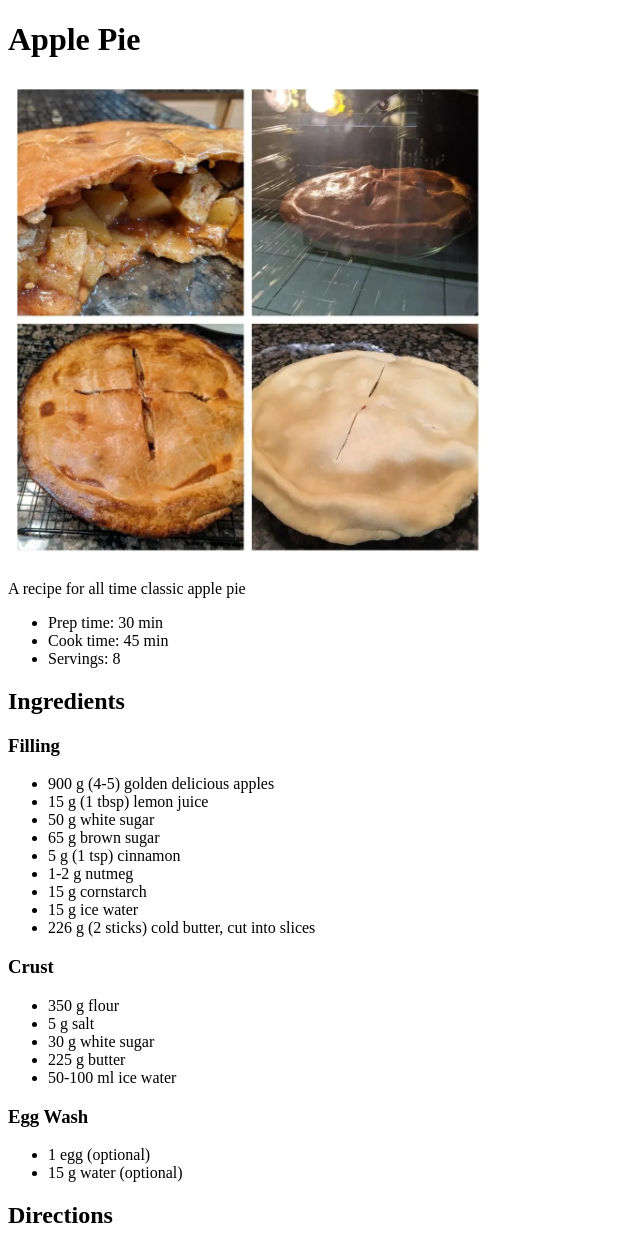
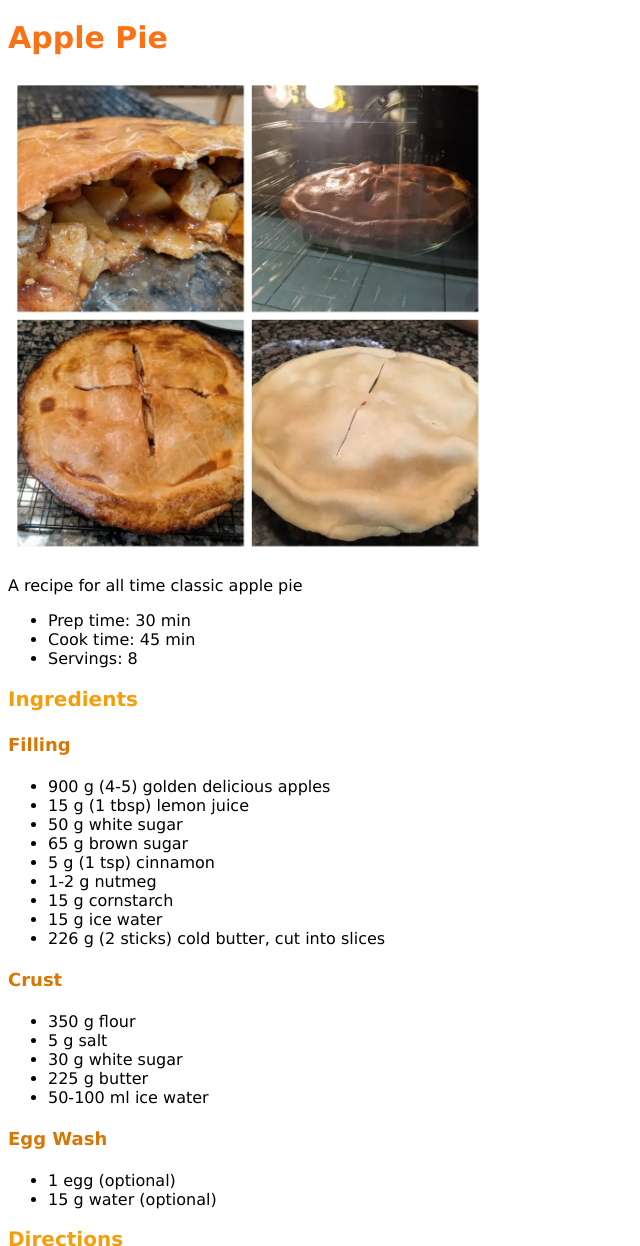
Before and after one commit to MahmoudESSE/odin-recipes, a plain HTML site: page pages/recipes/apple-pie.html in a window 1280 px wide. Shown: the top 1246 px of the page, without its empty margins (0-640 px from the left). Drawn offline with Linux system fonts and the light colour scheme.

Commit message:
add style.css
add style.css which contains the global styles for all pages

Signed-off-by: MahmoudESSE <mahmoudessehayli@gmail.com>

```diff
--- a/pages/recipes/apple-pie.html
+++ b/pages/recipes/apple-pie.html
@@ -4,9 +4,10 @@
     <meta charset="UTF-8" />
     <meta name="viewport" content="width=device-width, initial-scale=1.0" />
     <title>Odin Recipes</title>
+    <link rel="stylesheet" href="../../style.css" />
   </head>
   <body>
-    <h1>Apple Pie</h1>
+    <h1 class="text-3xl font-heavy text-orange-500">Apple Pie</h1>
     <img
       src="../../images/recipes/apple-pie.webp"
       alt="Apple Pie"
@@ -19,8 +20,8 @@
       <li>Cook time: 45 min</li>
       <li>Servings: 8</li>
     </ul>
-    <h2>Ingredients</h2>
-    <h3>Filling</h3>
+    <h2 class="text-xl font-bold text-amber-500">Ingredients</h2>
+    <h3 class="text-lg text-amber-600">Filling</h3>
     <ul>
       <li>900 g (4-5) golden delicious apples</li>
       <li>15 g (1 tbsp) lemon juice</li>
@@ -32,7 +33,7 @@
       <li>15 g ice water</li>
       <li>226 g (2 sticks) cold butter, cut into slices</li>
     </ul>
-    <h3>Crust</h3>
+    <h3 class="text-lg text-amber-600">Crust</h3>
     <ul>
       <li>350 g flour</li>
       <li>5 g salt</li>
@@ -40,12 +41,12 @@
       <li>225 g butter</li>
       <li>50-100 ml ice water</li>
     </ul>
-    <h3>Egg Wash</h3>
+    <h3 class="text-lg text-amber-600">Egg Wash</h3>
     <ul>
       <li>1 egg (optional)</li>
       <li>15 g water (optional)</li>
     </ul>
-    <h2>Directions</h2>
+    <h2 class="text-xl font-bold text-amber-500">Directions</h2>
     <ol>
       <li>Peel and cut the apples into 1-2 inch strips</li>
       <li>
--- /dev/null
+++ b/style.css
@@ -0,0 +1,56 @@
+body {
+  font-family: "Verdana", "Arial", serif;
+}
+
+a {
+  color: #020617;
+  text-decoration-line: none;
+}
+
+a:hover {
+  color: #3b82f6;
+  text-decoration-line: underline;
+}
+
+.text-lg,
+.text-xl {
+  line-height: 28px;
+}
+
+.text-sm {
+  font-size: 14px;
+  line-height: 20px;
+}
+
+.text-lg {
+  font-size: 18px;
+}
+
+.text-xl {
+  font-size: 20px;
+}
+
+.text-3xl {
+  font-size: 30px;
+  line-height: 36px;
+}
+
+.text-orange-500 {
+  color: #f97316;
+}
+
+.text-amber-500 {
+  color: #f59e0b;
+}
+
+.text-amber-600 {
+  color: #d97706;
+}
+
+.font-bold {
+  font-weight: 700;
+}
+
+.font-heavy {
+  font-weight: 1000;
+}
```
Also changed, not shown: index.html (+6 -4 lines), pages/recipes/lasagna.html (+4 -3 lines), pages/recipes/pizza-sauce.html (+4 -3 lines).
